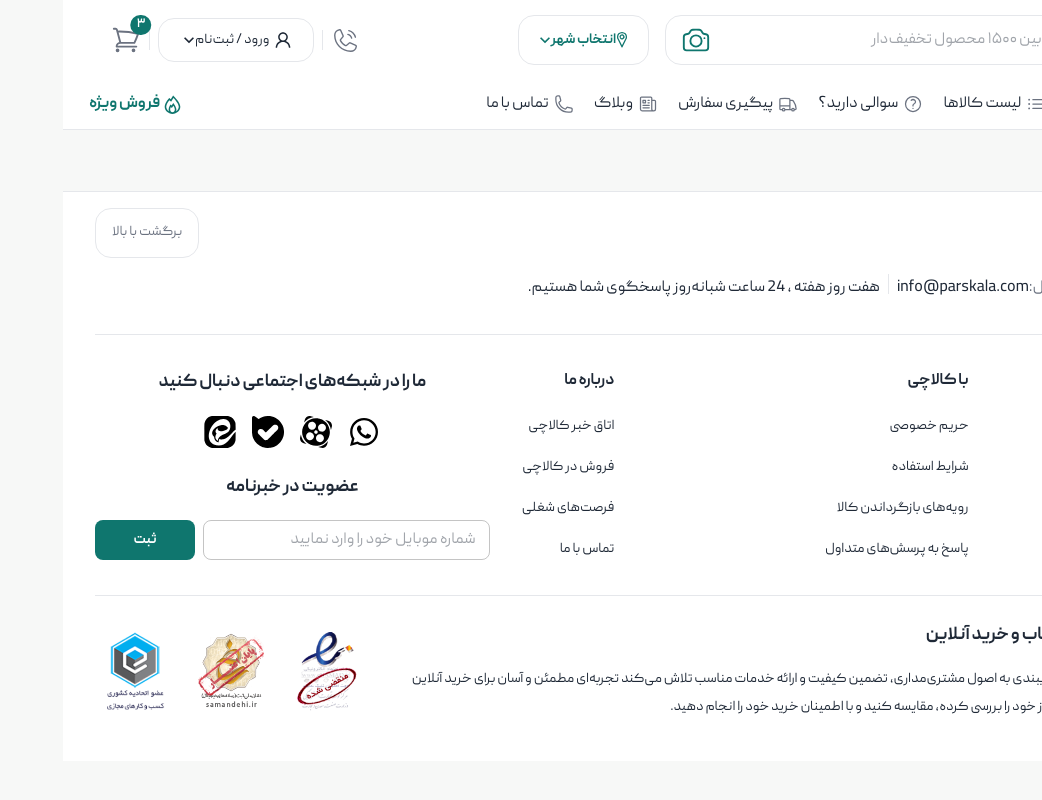
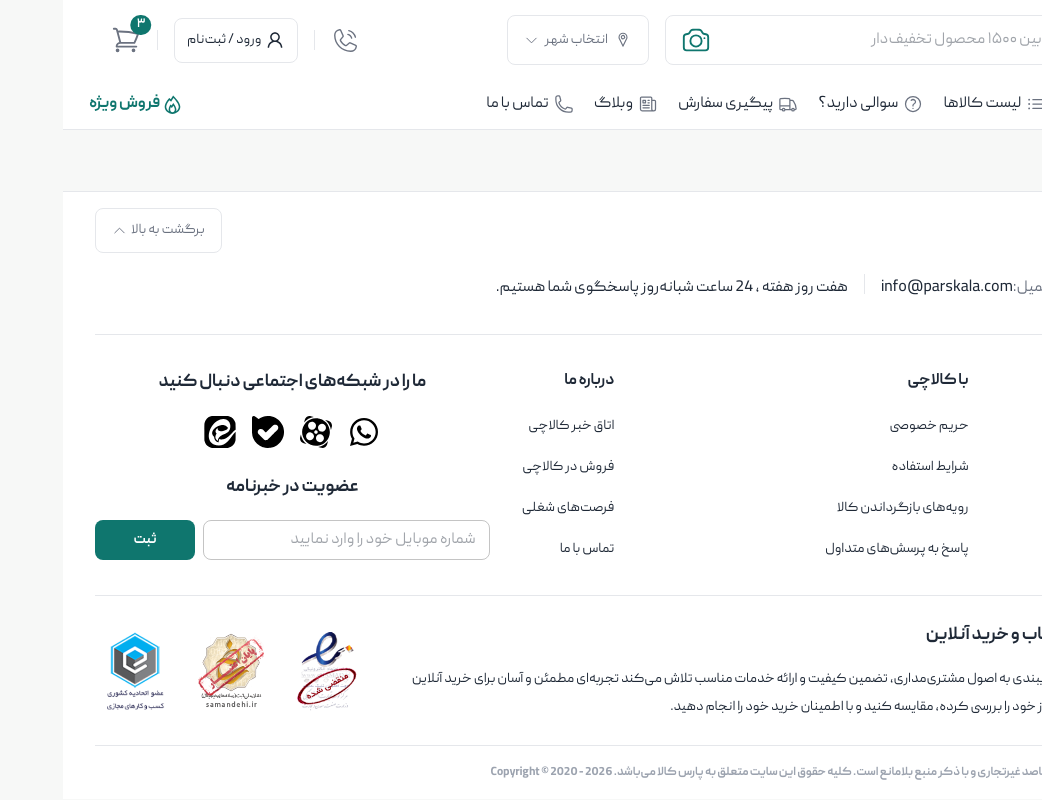
Before and after one commit to devfaf/kalachi-shop, a Next.js app: page / in a window 1280 px wide. Shown: the whole page, without its empty margins (238-1280 px from the left). Built offline with nearby package versions, Linux system fonts and the light colour scheme; what @mui/material-nextjs would draw is missing.

Commit message:
style: change some styles to fit the other parts

```diff
--- a/src/components/common/AppButton.tsx
+++ b/src/components/common/AppButton.tsx
@@ -6,10 +6,10 @@ const AppButton = (props: ButtonProps) => {
     <Button
       {...props}
       sx={{
-        height: 50,
+        height: 45,
         fontSize: 14,
         fontWeight: 400,
-        borderRadius: 2,
+        borderRadius: 1,
 
         border: {
           xs: "none",
@@ -31,7 +31,8 @@ const AppButton = (props: ButtonProps) => {
         },
 
         "& .MuiButton-startIcon": {
-          margin: 0,
+          marginLeft: "4px",
+          marginRight: 0,
         },
 
         "& .MuiButton-endIcon": {
@@ -39,6 +40,8 @@ const AppButton = (props: ButtonProps) => {
             xs: "none",
             md: "inline-flex",
           },
+          marginLeft: 0,
+          marginRight: "4px",
         },
 
         ...props.sx,
--- a/src/components/layout/Footer/Footer.tsx
+++ b/src/components/layout/Footer/Footer.tsx
@@ -4,6 +4,7 @@ import FooterContacts from "./FooterContacts"
 import FooterLinks from "./FooterLinks"
 import FooterSocials from "./FooterSocials"
 import FooterAbout from "./FooterAbout"
+
 
 const Footer = () => {
     return (
@@ -31,6 +32,18 @@ const Footer = () => {
                     <FooterSocials />
                 </Box>
                 <FooterAbout/>
+                <Box
+                sx={{
+                    color:"text.disabled",
+                    fontSize:"12px",
+                    pt:2,
+                    borderTop:"1px solid",
+                    borderTopColor:"divider",
+                    fontWeight:"600"
+                }}
+                >
+                    استفاده از مطالب فروشگاه اینترنتی پارس کالا فقط برای مقاصد غیرتجاری و با ذکر منبع بلامانع است. کلیه حقوق این سایت متعلق به پارس کالا می‌باشد. Copyright © 2020 - 2026
+                </Box>
             </Box>
         </footer>
     )
--- a/src/components/layout/Footer/FooterContacts.tsx
+++ b/src/components/layout/Footer/FooterContacts.tsx
@@ -2,35 +2,38 @@ import { Box } from "@mui/material"
 import Logo from "../Header/Logo"
 import AppButton from "@/components/common/AppButton"
 import DistanceLine from "@/components/common/DistanceLine"
+import { HiOutlineChevronUp } from "react-icons/hi2";
+
 const FooterContacts = () => {
     return (
         <Box
-        sx={{
-            pb:4,
-            borderBottom:"1px solid",
-            borderBottomColor:"divider",
-        }}
+            sx={{
+                pb: 4,
+                borderBottom: "1px solid",
+                borderBottomColor: "divider",
+            }}
         >
             <Box
                 sx={{
                     display: "flex",
                     justifyContent: "space-between",
-                    pb:2,
+                    pb: 2,
                 }}
             >
                 <Logo />
                 <AppButton
-                sx={{
-                    color:"text.secondary"
-                }}
+                    sx={{
+                        color: "text.secondary"
+                    }}
+                    endIcon={<HiOutlineChevronUp size={15} />}
                 >
-                    برگشت با بالا
+                    برگشت به بالا
                 </AppButton>
             </Box>
             <Box
                 sx={{
                     display: "flex",
-                    gap: 1,
+                    gap: 2,
                     flexDirection: {
                         xs: "column",
                         md: "row",
--- a/src/components/layout/Footer/FooterLinks.tsx
+++ b/src/components/layout/Footer/FooterLinks.tsx
@@ -1,9 +1,8 @@
 "use client";
 
 import { Box, Typography, Accordion, AccordionSummary, AccordionDetails } from "@mui/material";
-import { KeyboardArrowDown } from "@mui/icons-material";
+import { HiOutlineChevronDown } from "react-icons/hi2";
 import Link from "next/link";
-
 import { footerData } from "./footerData";
 
 const FooterLinks = () => {
@@ -79,14 +78,21 @@ const FooterLinks = () => {
             elevation={0}
             sx={{
               bgcolor: "grey.100",
-              borderRadius: 2,
+              borderRadius: 1,
               "&:before": {
                 display: "none",
               },
             }}
           >
             <AccordionSummary
-              expandIcon={<KeyboardArrowDown sx={{ fontSize: 20 }} />}
+              expandIcon={
+                <Box
+                  component={HiOutlineChevronDown}
+                  sx={{
+                    fontSize: 20,
+                  }}
+                />
+              }
               sx={{
                 minHeight: 48,
                 justifyContent: "center",
--- a/src/components/layout/Header/Auth.tsx
+++ b/src/components/layout/Header/Auth.tsx
@@ -1,49 +1,38 @@
+import AppButton from "@/components/common/AppButton";
+import { AiOutlineUser } from "react-icons/ai";
 import { Box } from "@mui/material";
-import KeyboardArrowDownIcon from "@mui/icons-material/KeyboardArrowDown";
-import { AiOutlineUser } from "react-icons/ai";
-import AppButton from "@/components/common/AppButton";
 
 const Auth = () => {
   return (
     <AppButton
       startIcon={
-        <Box
-          component={AiOutlineUser}
-          sx={{
-            fontSize: {
-              xs: 28,
-              md: 20,
-            },
+        <AiOutlineUser
+          style={{
+            fontSize: "20px",
           }}
         />
       }
-      endIcon={<KeyboardArrowDownIcon />}
       sx={{
-        height: 44,
-
+        height: 45,
         minWidth: {
           xs: 44,
           md: "auto",
         },
-
         px: {
           xs: 1,
           md: 1.5,
         },
-
-        fontSize: 14,
-        fontWeight: 400,
         color: "text.primary",
 
-        "& .MuiButton-startIcon": {
-          marginLeft: 0.5,
+        "& .MuiButton-startIcon svg": {
+          fontSize: {
+            xs: 28,
+            md: 20,
+          },
         },
 
         "& .MuiButton-endIcon": {
-          display: {
-            xs: "none",
-            md: "inline-flex",
-          },
+          display: "none",
         },
       }}
     >
--- a/src/components/layout/Header/Header.tsx
+++ b/src/components/layout/Header/Header.tsx
@@ -66,7 +66,7 @@ const Header = () => {
           sx={{
             display: { xs: "none", md: "flex" },
             alignItems: "center",
-            gap: 1,
+            gap: 2,
             flexShrink: 0,
             pl: 2,
           }}
--- a/src/components/layout/Header/Location.tsx
+++ b/src/components/layout/Header/Location.tsx
@@ -1,22 +1,32 @@
-import { Button } from "@mui/material"
 import { VscLocation } from "react-icons/vsc";
-import { KeyboardArrowDown } from "@mui/icons-material";
+import { HiOutlineChevronDown } from "react-icons/hi2";
+import AppButton from "@/components/common/AppButton";
 
 const Location = () => {
   return (
-    <Button
-      startIcon={<VscLocation />}
-      endIcon={<KeyboardArrowDown />}
+    <AppButton
+      startIcon={<VscLocation size={18} />}
+      endIcon={<HiOutlineChevronDown size={15} />}
       sx={{
         flexShrink: 0,
-        border: "1px solid",
-        borderColor: "divider",
-        borderRadius: 2,
         height: 50,
+        color: "text.secondary",
+
+        "& .MuiButton-startIcon": {
+          marginRight: 0,
+          marginLeft: "6px",
+        },
+
+        "& .MuiButton-endIcon": {
+          display: "inline-flex",
+          marginLeft: 0,
+          marginRight: "6px",
+        },
       }}
     >
       انتخاب شهر
-    </Button>
-  )
-}
-export default Location
+    </AppButton>
+  );
+};
+
+export default Location;
--- a/src/components/layout/Header/Search.tsx
+++ b/src/components/layout/Header/Search.tsx
@@ -22,7 +22,7 @@ const Search = () => {
                     "& .MuiOutlinedInput-root": {
                         height: 64,
                         padding: 0,
-                        borderRadius: 2,
+                        borderRadius: 1,
 
                         "& fieldset": {
                             border: "1px solid",
@@ -54,7 +54,7 @@ const Search = () => {
                                         padding: 0,
                                         border: "10px solid",
                                         borderColor: "primary.main",
-                                        borderRadius: 2,
+                                        borderRadius: 1,
 
                                         bgcolor: "primary.main",
                                         color: "primary.contrastText",
--- a/src/styles/theme.ts
+++ b/src/styles/theme.ts
@@ -1,6 +1,7 @@
 import { createTheme } from "@mui/material/styles";
 
 const theme = createTheme({
+  direction: "rtl",
   palette: {
     mode: "light",
 
@@ -167,7 +168,18 @@ const theme = createTheme({
           textDecoration: "none",
           color: "inherit",
         },
+MuiButton: {
+  styleOverrides: {
+    endIcon: {
+      marginLeft: "0 !important",
+      marginRight: "8px !important",
+    },
+  },
+},
+
+
       },
+
     },
     MuiButton: {
       defaultProps: {
```
